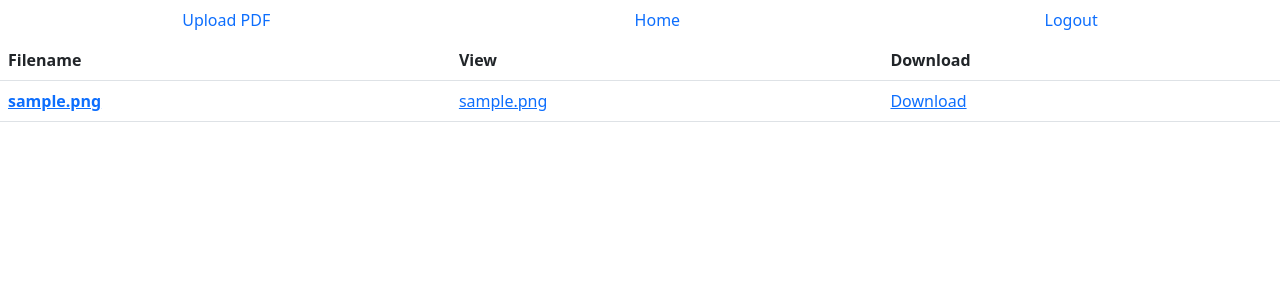
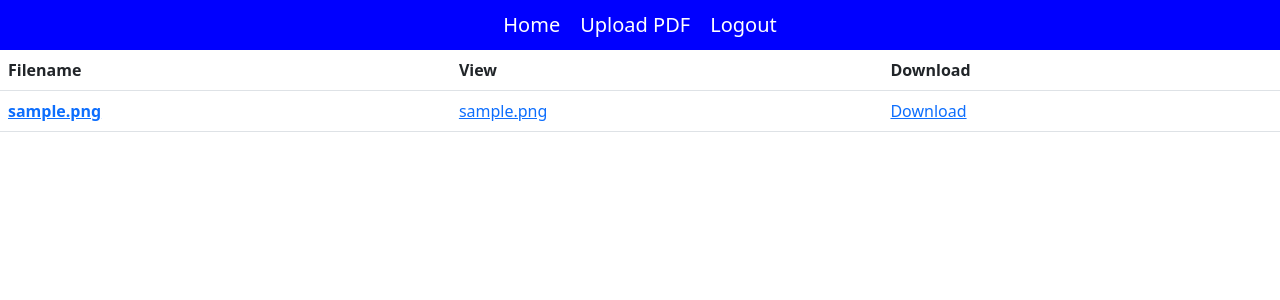
Before and after one commit to RaoAbhimanyuYadav/deeplogic, a Django app: page /files/ in a window 1280 px wide. Shown: the top 300 px of the page. Run offline with Django 4.2, Linux system fonts and the light colour scheme; a user stored in the database is signed in; tables that the repository leaves empty hold one stand-in row (values such as "Sample post").

Commit message:
navbar css done

```diff
--- a/templates/navbar.html
+++ b/templates/navbar.html
@@ -1,14 +1,20 @@
-<nav class="nav nav-pills flex-column flex-sm-row">
+<nav
+  style="
+    display: flex;
+    width: 100%;
+    align-items: center;
+    padding: 10px;
+    background-color: blue;
+    font-size: 20px;
+    color: white;
+    justify-content: center;
+    gap: 20px;
+  "
+>
   {% if request.user.is_authenticated %}
-  <a class="flex-sm-fill text-sm-center nav-link" href="{% url 'upload' %}"
-    >Upload PDF</a
-  >
-  <a class="flex-sm-fill text-sm-center nav-link" href="{% url 'index' %}"
-    >Home</a
-  >
-  <a class="flex-sm-fill text-sm-center nav-link" href="{% url 'logout' %}"
-    >Logout</a
-  >
+  <a class="text-sm-center nav-link" href="{% url 'index' %}">Home</a>
+  <a class="text-sm-center nav-link" href="{% url 'upload' %}">Upload PDF</a>
+  <a class="text-sm-center nav-link" href="{% url 'logout' %}">Logout</a>
   {% else %}
   <a class="flex-sm-fill text-sm-center nav-link" href="{% url 'login' %}"
     >Login/Sign Up</a
```
